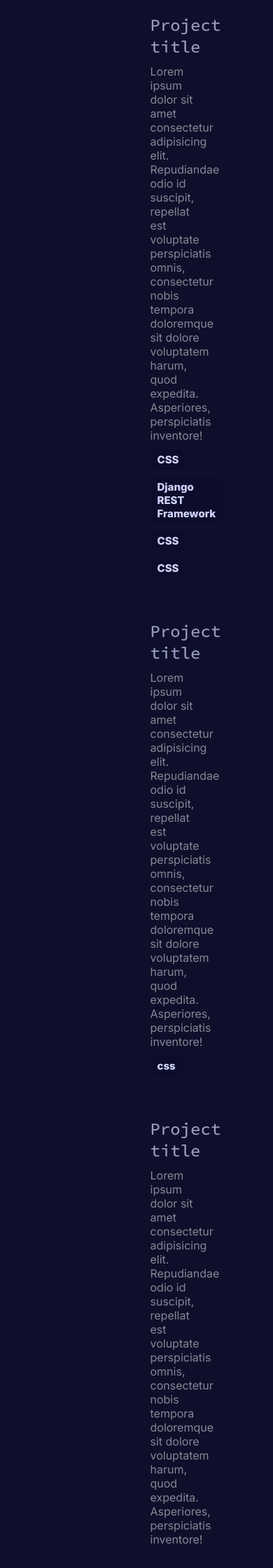
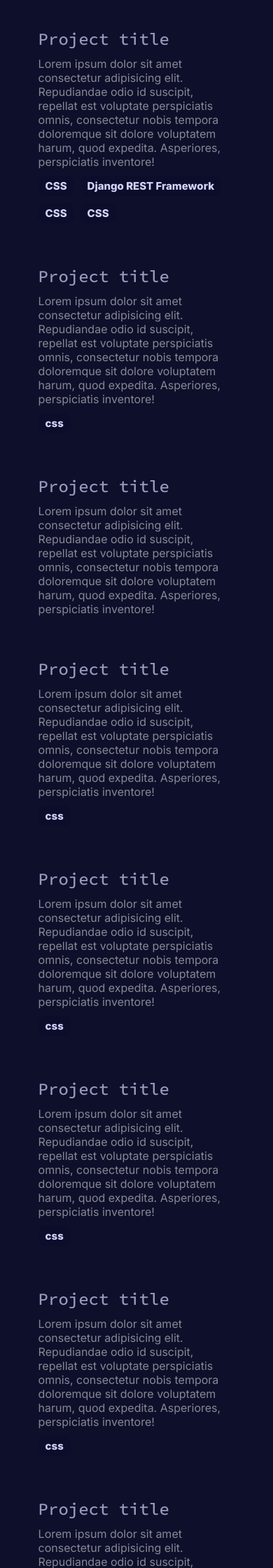
Before and after one commit to Nemesix493/Portfolio, a Django app: template home/templates/home/home_page.html in a window 390 px wide; the page is wider, and only the part inside the window is pictured. Shown: the part 84-2324 px from the top of that part at 70% size. Run offline with Django 4.2, Linux system fonts and the light colour scheme; the template is opened without the code that fills it, so the values that code supplies are empty; parts of the project's set-up code (start-up, migrations or seed data) failed here and were passed over.

Commit message:
feat : add responsive to the css

```diff
--- a/home/static/home/css/main.css
+++ b/home/static/home/css/main.css
@@ -65,6 +65,26 @@ a {
   box-shadow: 2px 2px 2px rgba(26, 4, 27, 0.6);
 }
 
+.presentation {
+  color: #5EDB92;
+  font-family: "Inter", sans-serif;
+}
+.presentation h1 {
+  font-size: xx-large;
+  font-weight: 800;
+  color: #ecedfe;
+  line-height: 200%;
+}
+.presentation h2 {
+  font-size: x-large;
+  line-height: 200%;
+  font-weight: 500;
+  color: rgba(255, 255, 255, 0.7);
+}
+.presentation p {
+  color: rgba(255, 255, 255, 0.5);
+}
+
 .header {
   background: linear-gradient(#0e0f2a 0 50%, rgba(14, 15, 42, 0.75) 75%, rgba(14, 15, 42, 0) 100%);
   top: 0;
@@ -100,10 +120,68 @@ a {
   display: flex;
   flex-direction: row;
   align-items: flex-start;
-  justify-content: space-around;
+}
+@media screen and (max-width: 1200px) and (min-width: 700px) {
+  .main--home-page {
+    flex-direction: column;
+    align-items: center;
+  }
+}
+@media screen and (max-width: 699px) {
+  .main--home-page {
+    flex-direction: column;
+    align-items: center;
+  }
+}
+@media screen and (min-width: 1201px) {
+  .main--home-page {
+    justify-content: space-around;
+  }
 }
 .main--home-page__section {
   width: 25vw;
+}
+@media screen and (max-width: 1200px) and (min-width: 700px) {
+  .main--home-page__section {
+    margin-bottom: 20px;
+  }
+  .main--home-page__section:last-child {
+    margin-bottom: 0px;
+  }
+}
+@media screen and (max-width: 699px) {
+  .main--home-page__section {
+    margin-bottom: 20px;
+  }
+  .main--home-page__section:last-child {
+    margin-bottom: 0px;
+  }
+}
+@media screen and (max-width: 1200px) and (min-width: 700px) {
+  .main--home-page__section {
+    width: 60vw;
+  }
+}
+@media screen and (max-width: 699px) {
+  .main--home-page__section {
+    width: 80vw;
+  }
+}
+@media screen and (max-width: 1200px) and (min-width: 700px) {
+  .main--home-page__section.presentation {
+    text-align: center;
+  }
+}
+@media screen and (max-width: 699px) {
+  .main--home-page__section.presentation {
+    text-align: center;
+  }
+}
+@media screen and (min-width: 1201px) {
+  .main--home-page__section.presentation {
+    top: 10vh;
+    position: sticky;
+  }
 }
 
 .project-list {
@@ -114,27 +192,13 @@ a {
 .project-list__item {
   width: 80%;
 }
-
-.presentation {
-  color: #5EDB92;
-  top: 10vh;
-  position: sticky;
-  font-family: "Inter", sans-serif;
+@media screen and (max-width: 1200px) and (min-width: 700px) {
+  .project-list__item {
+    width: 90%;
+  }
 }
-.presentation h1 {
-  font-size: xx-large;
-  font-weight: 800;
-  color: #ecedfe;
-  line-height: 200%;
+@media screen and (max-width: 699px) {
+  .project-list__item {
+    width: 90%;
+  }
 }
-.presentation h2 {
-  font-size: x-large;
-  line-height: 200%;
-  font-weight: 500;
-  color: rgba(255, 255, 255, 0.7);
-}
-.presentation p {
-  color: rgba(255, 255, 255, 0.5);
-}
-
-/*# sourceMappingURL=main.css.map */
--- /dev/null
+++ b/scss/components/presentation.scss
@@ -0,0 +1,19 @@
+.presentation{
+    color: #5EDB92;
+    font-family: $font_inter;
+    h1{
+        font-size: xx-large;
+        font-weight: 800;
+        color: $title_color;
+        line-height: 200%;
+    }
+    h2{
+        font-size: x-large;
+        line-height: 200%;
+        font-weight: 500;
+        color: rgba(#fff, .7);
+    }
+    p{
+        color: rgba(#fff, .5);
+    }
+}
--- a/scss/main.scss
+++ b/scss/main.scss
@@ -1,9 +1,11 @@
 @import "./utils/colors.scss";
 @import "./utils/fonts.scss";
+@import "./utils/responsive.scss";
 
 @import "./base/base.scss";
 
 @import "./components/projects.scss";
+@import "./components/presentation.scss";
 
 @import "./layouts/header.scss";
 
--- a/scss/pages/homepage.scss
+++ b/scss/pages/homepage.scss
@@ -2,9 +2,36 @@
     display: flex;
     flex-direction: row;
     align-items: flex-start;
-    justify-content: space-around;
+    @include media(tablet, mobile){
+        flex-direction: column;
+        align-items: center;
+    }
+    @include desktop{
+        justify-content: space-around;
+    }
     &__section{
         width: 25vw;
+        @include media(tablet, mobile){
+            margin-bottom: 20px;
+            &:last-child{
+                margin-bottom: 0px;
+            }
+        }
+        @include tablet{
+            width: 60vw;
+        }
+        @include mobile{
+            width: 80vw;
+        }
+        &.presentation{
+            @include media(tablet, mobile){
+                text-align: center;
+            }
+            @include desktop{
+                top:10vh;
+                position: sticky;
+            }
+        }
     }
 }
 .project-list{
@@ -13,27 +40,8 @@
     align-items: center;
     &__item{
         width: 80%;
+        @include media(tablet, mobile){
+            width: 90%;
+        }
     }
 }
-
-.presentation{
-    color: #5EDB92;
-    top:10vh;
-    position: sticky;
-    font-family: $font_inter;
-    h1{
-        font-size: xx-large;
-        font-weight: 800;
-        color: $title_color;
-        line-height: 200%;
-    }
-    h2{
-        font-size: x-large;
-        line-height: 200%;
-        font-weight: 500;
-        color: rgba(#fff, .7);
-    }
-    p{
-        color: rgba(#fff, .5);
-    }
-}
--- /dev/null
+++ b/scss/utils/responsive.scss
@@ -0,0 +1,37 @@
+@mixin mobile{
+    @media screen and (max-width: 699px) {
+        @content;
+    }
+}
+
+@mixin tablet{
+    @media screen and (max-width: 1200px) and (min-width: 700px) {
+        @content;
+    }
+}
+
+@mixin desktop{
+    @media screen and (min-width: 1201px) {
+        @content;
+    }
+}
+
+@mixin media($keys...) {
+    @each $key in $keys {
+      @if ($key == mobile) {
+        @include mobile {
+          @content;
+        }
+      }
+      @else if ($key == tablet) {
+        @include tablet {
+          @content;
+        }
+      }
+      @else if ($key == desktop) {
+        @include desktop {
+          @content;
+        }
+      }
+    }
+  }
```
